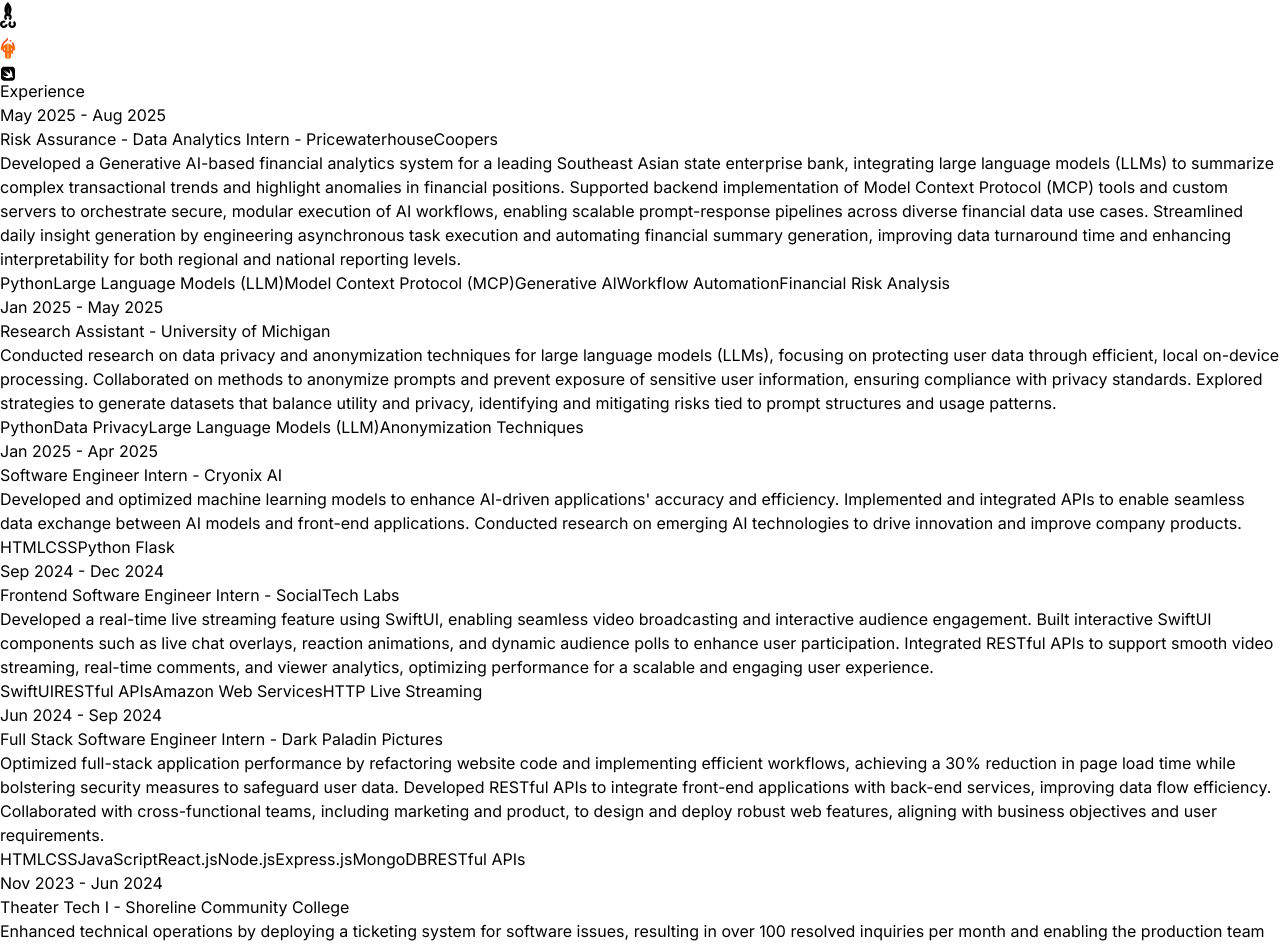
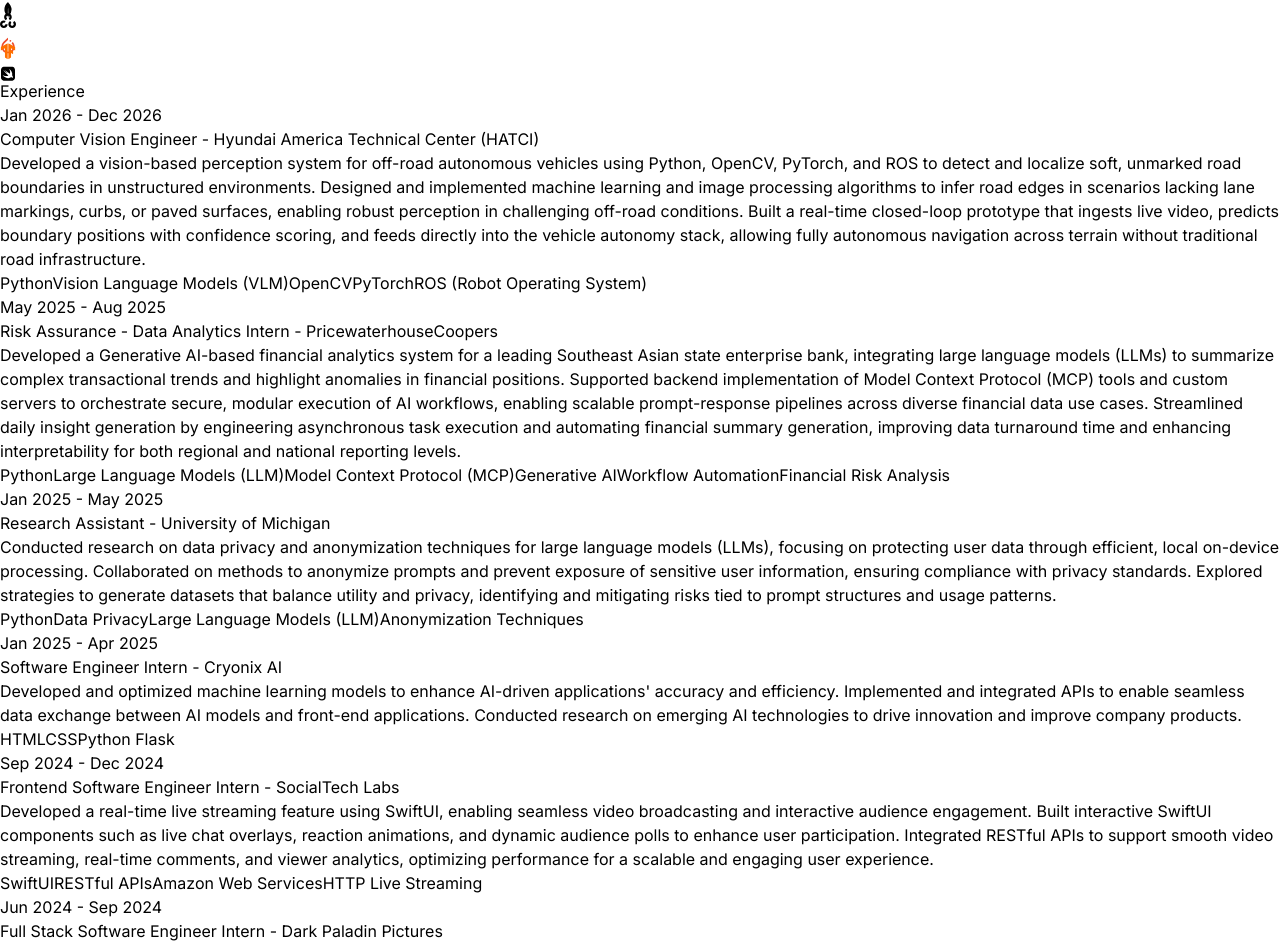
Before and after one commit to bryansbtian/portfolio, a React (Vite) app: page / in a window 1280 px wide. Shown: the part 1985-2931 px from the top of the page. Built offline with nearby package versions, Linux system fonts and the light colour scheme.

Commit message:
updated hyundai experience

```diff
--- a/src/constants/index.js
+++ b/src/constants/index.js
@@ -15,8 +15,21 @@
 
 export const EXPERIENCES = [
   {
+    year: "Jan 2026 - Dec 2026",
+    role: "Computer Vision Engineer",
+    company: "Hyundai America Technical Center (HATCI)",
+    description: `Developed a vision-based perception system for off-road autonomous vehicles using Python, OpenCV, PyTorch, and ROS to detect and localize soft, unmarked road boundaries in unstructured environments. Designed and implemented machine learning and image processing algorithms to infer road edges in scenarios lacking lane markings, curbs, or paved surfaces, enabling robust perception in challenging off-road conditions. Built a real-time closed-loop prototype that ingests live video, predicts boundary positions with confidence scoring, and feeds directly into the vehicle autonomy stack, allowing fully autonomous navigation across terrain without traditional road infrastructure.`,
+    technologies: [
+      "Python",
+      "Vision Language Models (VLM)",
+      "OpenCV",
+      "PyTorch",
+      "ROS (Robot Operating System)",
+    ],
+  },
+  {
     year: "May 2025 - Aug 2025",
-    role: "Risk Assurance - Data Analytics Intern ",
+    role: "Risk Assurance - Data Analytics Intern",
     company: "PricewaterhouseCoopers",
     description: `Developed a Generative AI-based financial analytics system for a leading Southeast Asian state enterprise bank, integrating large language models (LLMs) to summarize complex transactional trends and highlight anomalies in financial positions. Supported backend implementation of Model Context Protocol (MCP) tools and custom servers to orchestrate secure, modular execution of AI workflows, enabling scalable prompt-response pipelines across diverse financial data use cases. Streamlined daily insight generation by engineering asynchronous task execution and automating financial summary generation, improving data turnaround time and enhancing interpretability for both regional and national reporting levels.`,
     technologies: [
@@ -75,13 +88,6 @@
       "MongoDB",
       "RESTful APIs",
     ],
-  },
-  {
-    year: "Nov 2023 - Jun 2024",
-    role: "Theater Tech I",
-    company: "Shoreline Community College",
-    description: `Enhanced technical operations by deploying a ticketing system for software issues, resulting in over 100 resolved inquiries per month and enabling the production team to focus on creative tasks rather than technical challenges. Secured digital equipment through regular updates and maintenance, ensuring operational safety.`,
-    technologies: [],
   },
 ];
 
```
